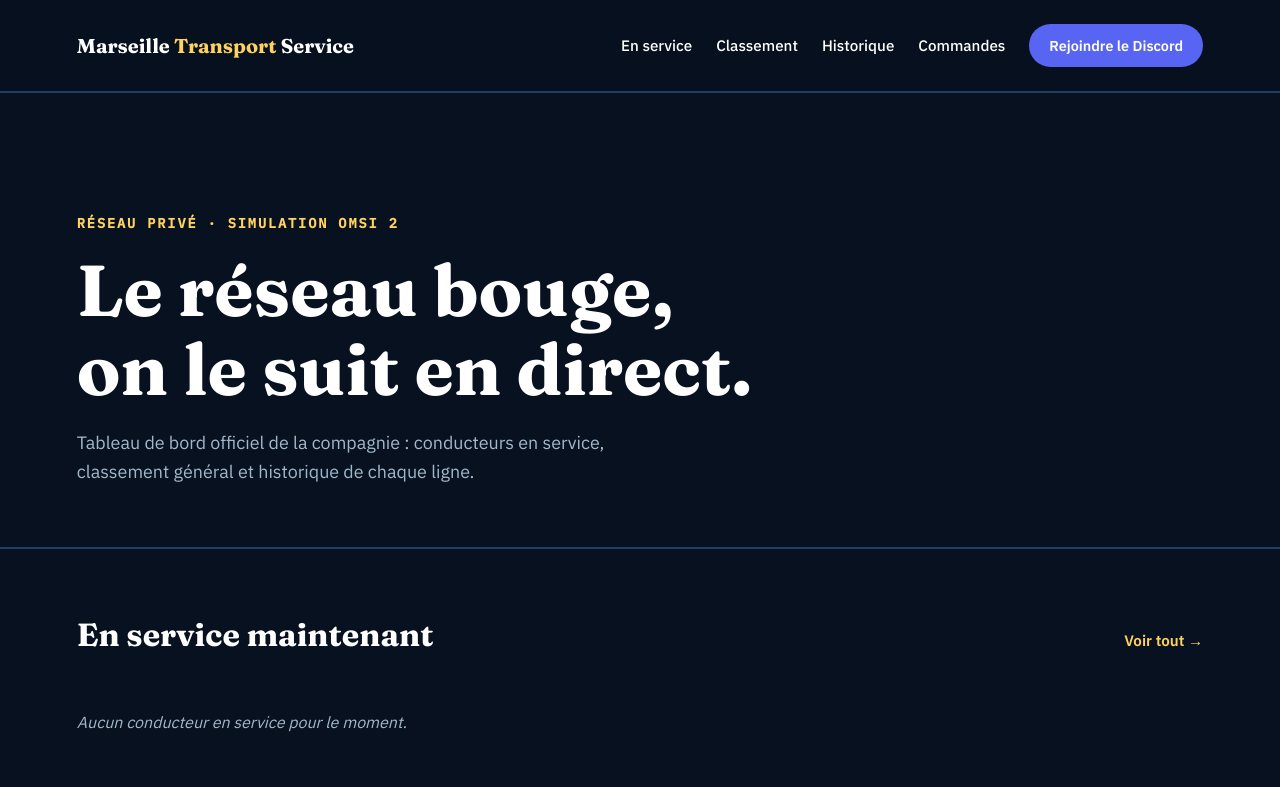
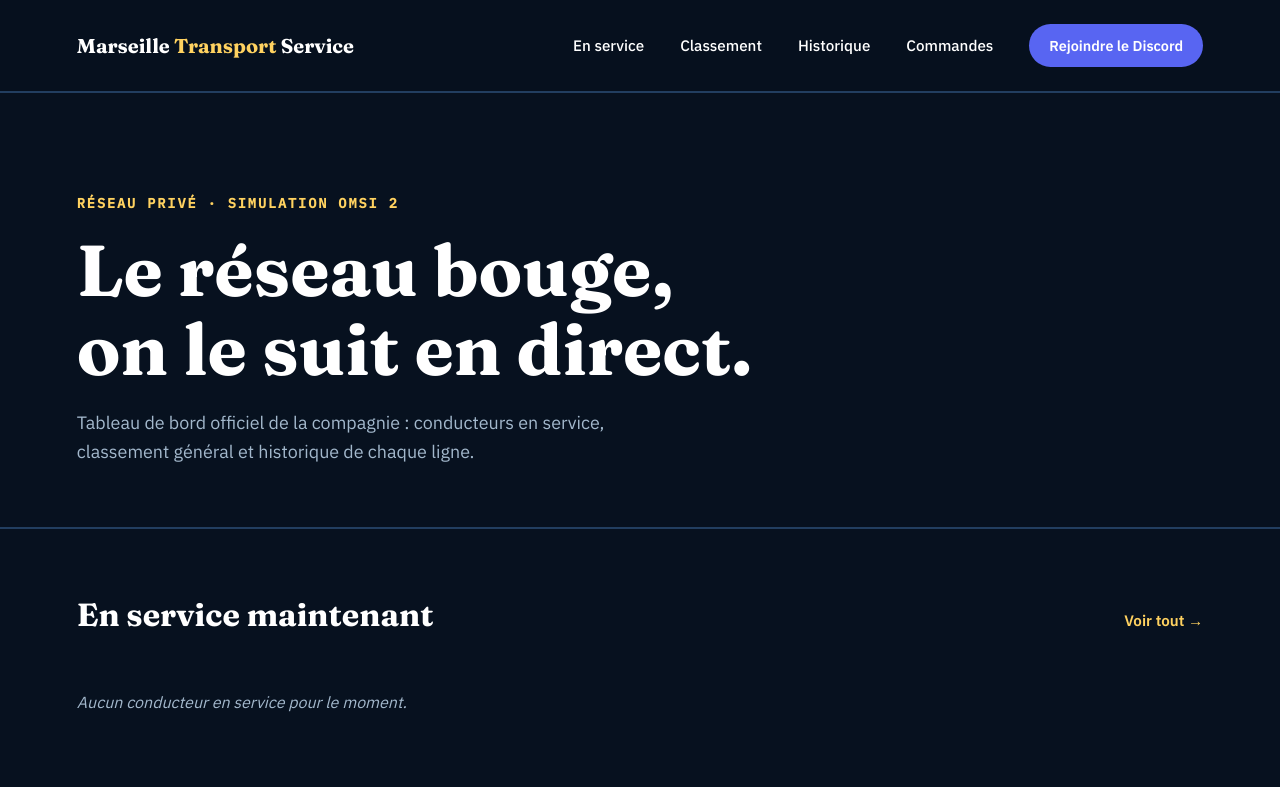
Before and after one commit to Trans-Europe-Rail/Marseille-Transport-Service-, a Flask app: page / in a window 1280 px wide. Shown: the top 787 px of the page. Run offline with Flask 3, Linux system fonts and the light colour scheme.

Commit message:
Adjust padding and gap in index.html styles

```diff
--- a/templates/index.html
+++ b/templates/index.html
@@ -30,11 +30,11 @@
   }
   .brand { font-family: 'Fraunces', serif; font-weight: 700; font-size: 1.25rem; color: var(--paper); }
   .brand span { color: var(--gold); }
-  nav .links { display: flex; gap: 24px; font-size: 0.95rem; font-weight: 500; color: var(--paper); align-items: center; }
+  nav .links { display: flex; gap: 36px; font-size: 0.95rem; font-weight: 500; color: var(--paper); align-items: center; }
   nav .links a:hover { color: var(--gold); }
   @media (max-width: 768px) { nav .links { display: none; } }
 
-  .hero { padding: 120px 6vw 60px; }
+  .hero { padding: 100px 6vw 60px; }
   .hero .eyebrow { font-family: 'IBM Plex Mono', monospace; font-size: 0.85rem; letter-spacing: 0.14em; text-transform: uppercase; color: var(--gold); margin-bottom: 16px; font-weight: 600; }
   .hero h1 { font-size: clamp(2.5rem, 6vw, 4.5rem); font-weight: 700; line-height: 1.1; margin-bottom: 20px; color: var(--paper); }
   .hero .lede { max-width: 50ch; color: var(--muted); font-size: 1.12rem; }
```
